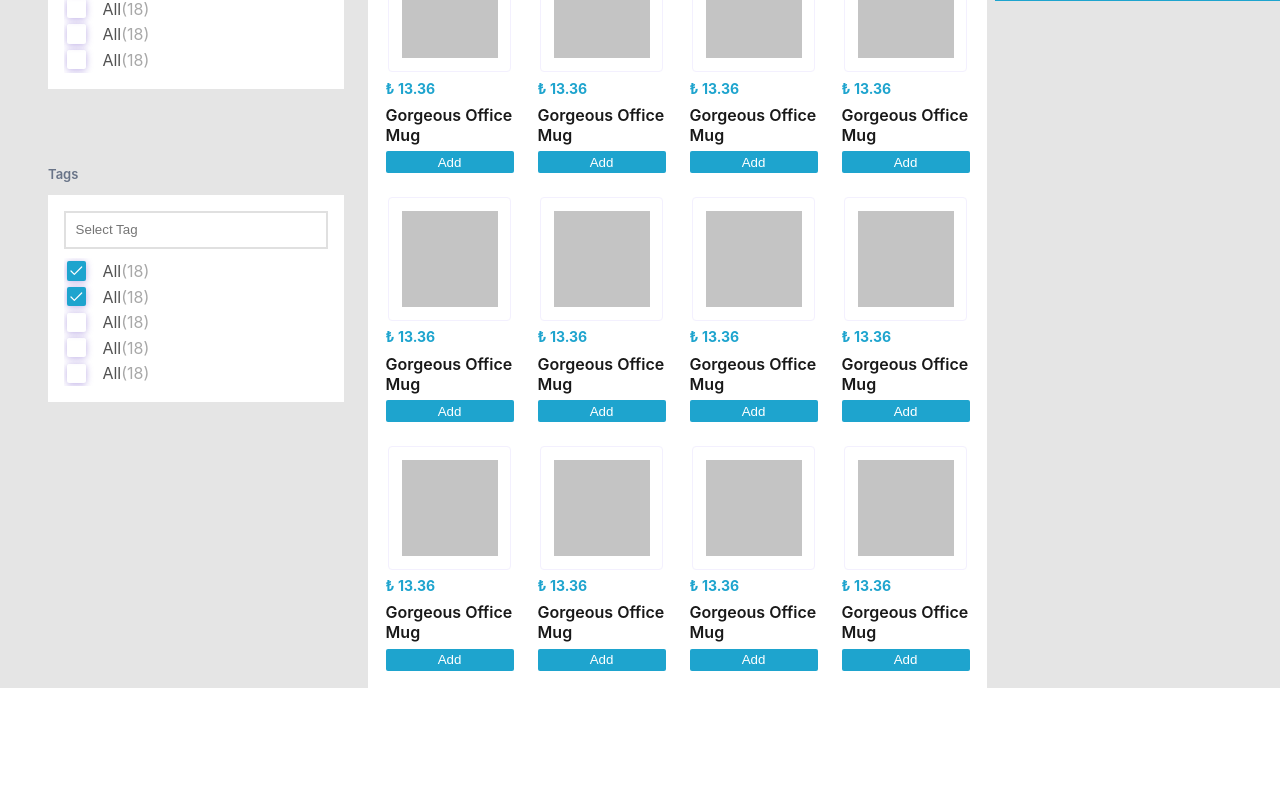
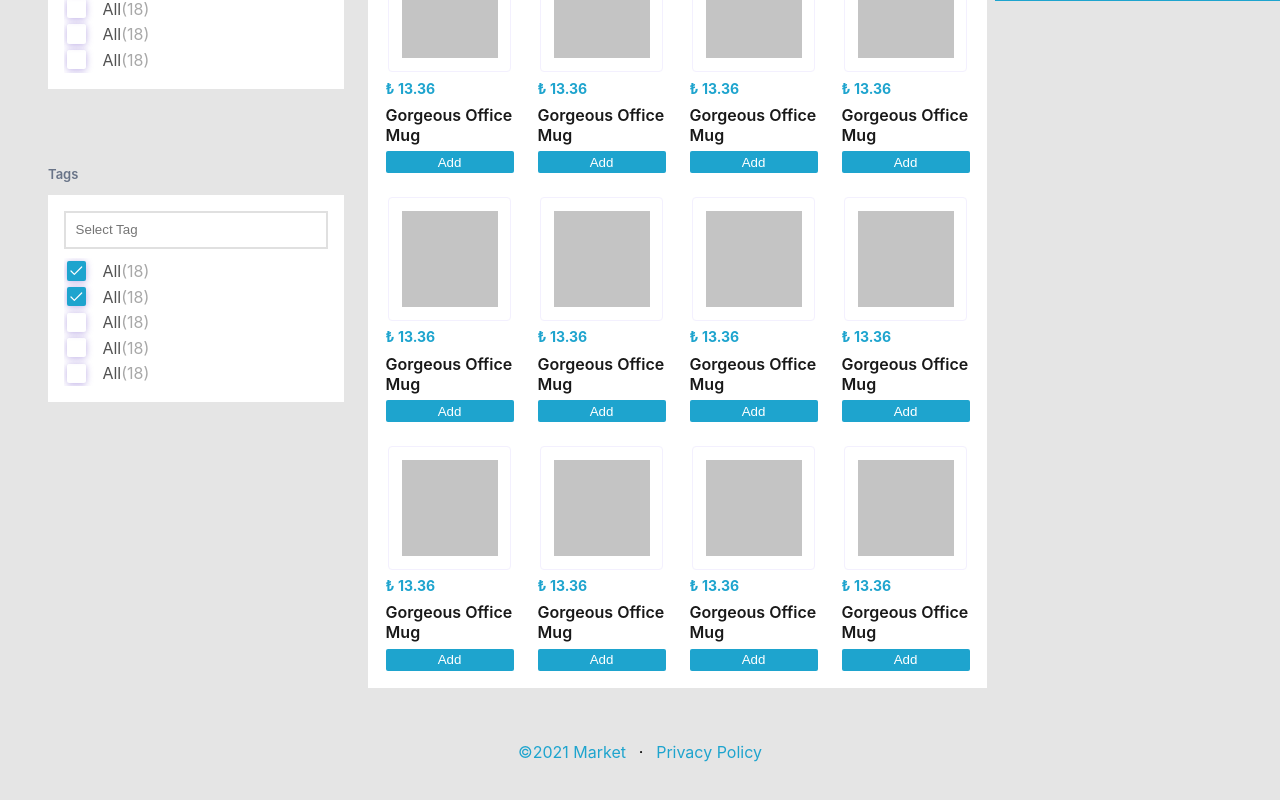
Before and after one commit to alisivgin/case-study, a React (Create React App) app: page / in a window 1280 px wide. Shown: the part 491-1291 px from the top of the page. Before the commit the page ends 1179 px from the top, so only its background shows below. Built offline with nearby package versions, Linux system fonts and the light colour scheme.

Commit message:
Basic Footer

```diff
--- a/src/App.js
+++ b/src/App.js
@@ -68,6 +68,21 @@ const ProductsTitle = styled.h4`
   font-size: 1.25em;
 `;
 
+const Footer = styled.main`
+  width: 100%;
+  height: 8rem;
+  background-color: #e5e5e5;
+  display: flex;
+  justify-content: center;
+  align-items: center;
+  grid-gap: 0.8rem;
+
+  a {
+    color: #1ea4ce;
+    text-decoration: none;
+  }
+`;
+
 function App() {
   const { isMobile } = useResponsive();
   return (
@@ -101,6 +116,10 @@ function App() {
         )}
         {!isMobile ? <Checkout /> : null}
       </Body>
+      <Footer>
+        <a href="/#">©2021 Market</a> &middot;
+        <a href="/#">Privacy Policy</a>
+      </Footer>
       {isMobile ? (
         <BottomSheet open={false}>
           {/* <MultipleSelect title="Tags" inputPlaceHolder="Select Tag" /> */}
```
